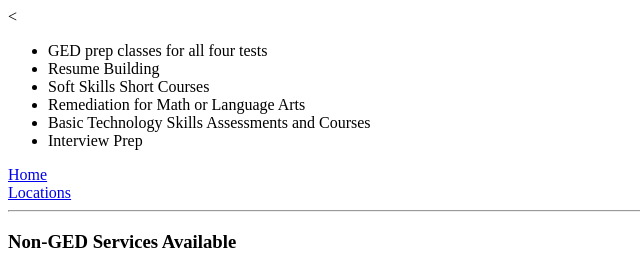
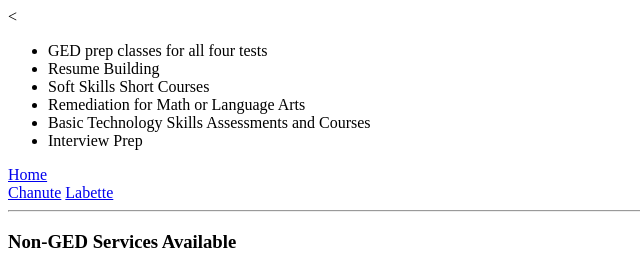
Before and after one commit to 2code4work/sturdy-engines, a plain HTML site: page Services.html in a window 1280 px wide. Shown: the top 268 px of the page, 0-640 px from the left. Drawn offline with Linux system fonts and the light colour scheme.

Commit message:
Update Services.html

```diff
--- a/Services.html
+++ b/Services.html
@@ -15,7 +15,8 @@
       </ul>
 <a href="index.html">Home</a>
 <br>
-<a href="Locations.html">Locations</a>
+<a href="Chanute.html">Chanute</a>
+    <a href="Labette.html">Labette</a>
 <br>
 <hr>
 <h3>Non-GED Services Available</h3>
```
